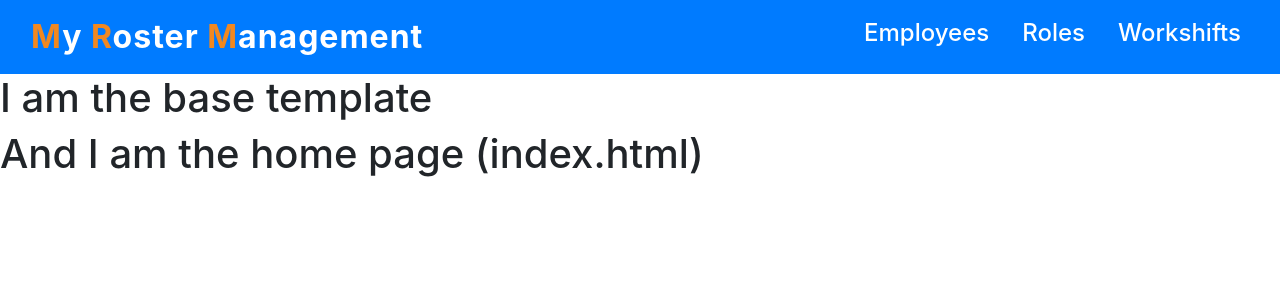
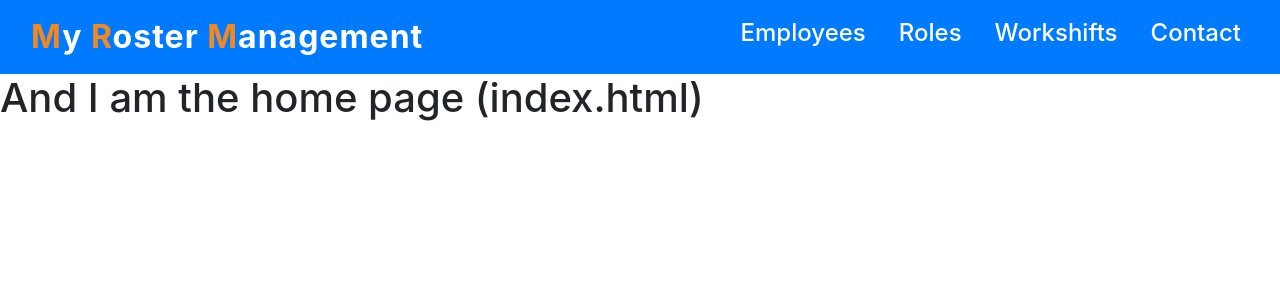
Before and after one commit to ConorG180/my-roster-management, a Django app: page / in a window 1280 px wide. Shown: the top 300 px of the page. Run offline with Django 3.2, Linux system fonts and the light colour scheme.

Commit message:
Create contact modal in base.html with bootstrap

```diff
--- a/static/css/styles.css
+++ b/static/css/styles.css
@@ -1,10 +1,10 @@
 /* Root Variables */
 :root{
-  --main-bg-color: #f18820;
+  --primary-color: #f18820;
 }
 
 .brand-color{
-    color: var(--main-bg-color);
+    color: var(--primary-color);
 }
 
 .logo{
--- a/templates/base.html
+++ b/templates/base.html
@@ -5,7 +5,9 @@
     <meta http-equiv="X-UA-Compatible" content="IE=edge">
     <meta name="viewport" content="width=device-width, initial-scale=1.0">
     {% load static %}
-    <!-- Bootstrap Stylesheet -->
+    <!-- Font awesome link -->
+    <link rel="stylesheet" href="https://cdnjs.cloudflare.com/ajax/libs/font-awesome/6.2.0/css/all.min.css">
+    <!-- Bootstrap Stylesheet link -->
     <link rel="stylesheet" href="https://cdn.jsdelivr.net/npm/bootstrap@4.1.3/dist/css/bootstrap.min.css" integrity="sha384-MCw98/SFnGE8fJT3GXwEOngsV7Zt27NXFoaoApmYm81iuXoPkFOJwJ8ERdknLPMO" crossorigin="anonymous">
     <link rel="stylesheet" type="text/css" href="{% static 'css/styles.css' %}">
     <title>MyRosterManagement - Home</title>
@@ -22,25 +24,91 @@
             <div class="collapse navbar-collapse justify-content-end" id="navbar-links">
                 <ul class="navbar-nav ms-auto fs-1">
                     <li class="nav-item">
-                    <h4><a href="{% url 'employee' %}" class="nav-link navlink">Employees</a></h4>
+                        <h4>
+                            <a href="{% url 'employee' %}" class="nav-link navlink">Employees</a>
+                        </h4>
                     </li>
                     <li class="nav-item">
-                    <h4><a href="{% url 'role_table' %}" class="nav-link navlink">Roles</a></h4>
+                        <h4>
+                            <a href="{% url 'role_table' %}" class="nav-link navlink">Roles</a>
+                        </h4>
                     </li>
                     <li class="nav-item">
-                    <h4><a href="{% url 'workshift' %}" class="nav-link navlink">Workshifts</a></h4>
+                        <h4>
+                            <a href="{% url 'workshift' %}" class="nav-link navlink">Workshifts</a>
+                        </h4>
+                    </li>
+                    <li class="nav-item">
+                        <h4>
+                            <a class="nav-link navlink" data-toggle="modal" data-target="#contact-modal">Contact</a>
+                        </h4>
                     </li>
                 </ul>
             </div>
         </div>
     </nav>
-    <h1>
-        I am the base template
-    </h1>
 
+    <!-- Modal -->
+    <div class="modal fade" id="contact-modal" tabindex="-1" role="dialog" aria-labelledby="contact-modal" aria-hidden="true">
+        <div class="modal-dialog modal-dialog-centered" role="document">
+            <div class="modal-content">
+                <div class="modal-header bg-primary text-white">
+                <h4 class="modal-title w-100 text-center">
+                    Need help?
+                    <br>
+                    Get in contact!
+                </h4>
+
+                <button type="button" class="close text-white-50 pt-2" data-dismiss="modal" aria-label="Close">
+                    <span class = "h1" aria-hidden="true">&times;</span>
+                </button>
+                </div>
+                <div class="modal-body">
+                    <div class="container-lg ">
+                            <div class="row">
+                        <!-- Learn grid, arrange paragraphs and stick in the icons underneath in another div, possible use justify-space between or space around -->
+                                <div class="col">
+                        <p>Lorem ipsum dolor, sit amet consectetur adipisicing elit. Velit aliquam repellat molestiae. Cupiditate nulla molestiae ex ipsa harum maxime ipsam placeat quis aut optio iure commodi iste eius quidem dolor velit animi, officia fuga eum possimus debitis ad deleniti.
+                        </p>
+                        <p>Ducimus repellat? Labore fuga iure amet assumenda adipisci? Asperiores dignissimos iusto magnam accusantium. Eaque voluptates voluptatibus molestias velit, natus distinctio aperiam pariatur veritatis repellendus id et ex sunt reprehenderit optio maiores minus eligendi autem accusantium fugit fugiat, sed aliquid quia reiciendis.
+                        </p>
+                        <p>Enim vero error voluptates ut labore? Sint corrupti, inventore molestias animi minus, natus illum perferendis nostrum enim veniam quisquam vitae eligendi ducimus non incidunt, sed ut cum aliquid magni. Praesentium commodi hic molestias aperiam sunt maxime odit, aut cumque accusamus! Ab et est delectus quia temporibus beatae totam deleniti nostrum praesentium quam. Inventore nihil ipsa quidem obcaecati voluptatem ea commodi nam voluptate mollitia, quisquam neque aspernatur, aliquid ratione doloribus aut beatae fugiat quaerat cupiditate, est dicta molestias atque praesentium iusto non.
+                        </p>
+                        <p>Veritatis atque eligendi quibusdam assumenda in praesentium adipisci sequi aut possimus, nulla voluptatum aliquam delectus? Recusandae accusantium dolore expedita cupiditate similique nemo consequuntur aliquid amet odit, perspiciatis dolores quod modi atque quo debitis possimus! Voluptatem quasi natus quos cupiditate!
+                        </p>
+                                </div>
+                            </div>
+                            <div class="row">
+                                <div class="col-lg-8 offset-lg-2 d-flex justify-content-around align-content-center pt-5 pb-5">
+                                    <a href = "https://www.facebook.com">
+                                        <i class="social-media-link fa-brands fa-2xl fa-facebook"></i>
+                                    </a>
+                                    <a href = "https://www.twitter.com">
+                                        <i class="social-media-link fa-brands fa-2xl fa-twitter"></i>
+                                    </a>
+                                    <a href = "https://www.youtube.com">
+                                        <i class="social-media-link fa-brands fa-2xl fa-youtube"></i>
+                                    </a>
+                                    <a href = "https://www.instagram.com">
+                                        <div class="instagram">
+                                            <i class="fa-social-media-link fa-brands fa-2xl fa-instagram"></i>
+                                        </div>
+                                    </a>
+                                    <a href = "https://www.linkedin.com">
+                                        <i class="social-media-link fa-brands fa-2xl fa-linkedin"></i>
+                                    </a>
+                                </div>
+                            </div>
+                    </div>
+                </div>
+                <div class="modal-footer bg-primary">
+                    <button type="button" class="btn btn-danger font-weight-bold" data-dismiss="modal">Close</button>
+                </div>
+            </div>
+        </div>
+    </div>
     {% block content %}
     {% endblock %}
-
 <!-- Bootstrap jQuery, Popper.js, and plugins -->
 <script src="https://code.jquery.com/jquery-3.3.1.slim.min.js" integrity="sha384-q8i/X+965DzO0rT7abK41JStQIAqVgRVzpbzo5smXKp4YfRvH+8abtTE1Pi6jizo" crossorigin="anonymous"></script>
 <script src="https://cdn.jsdelivr.net/npm/popper.js@1.14.3/dist/umd/popper.min.js" integrity="sha384-ZMP7rVo3mIykV+2+9J3UJ46jBk0WLaUAdn689aCwoqbBJiSnjAK/l8WvCWPIPm49" crossorigin="anonymous"></script>
```
Also changed, not shown: other parts of static/css/styles.css (+35 -1 lines). Lines whose indentation alone changed are shown as unchanged.
